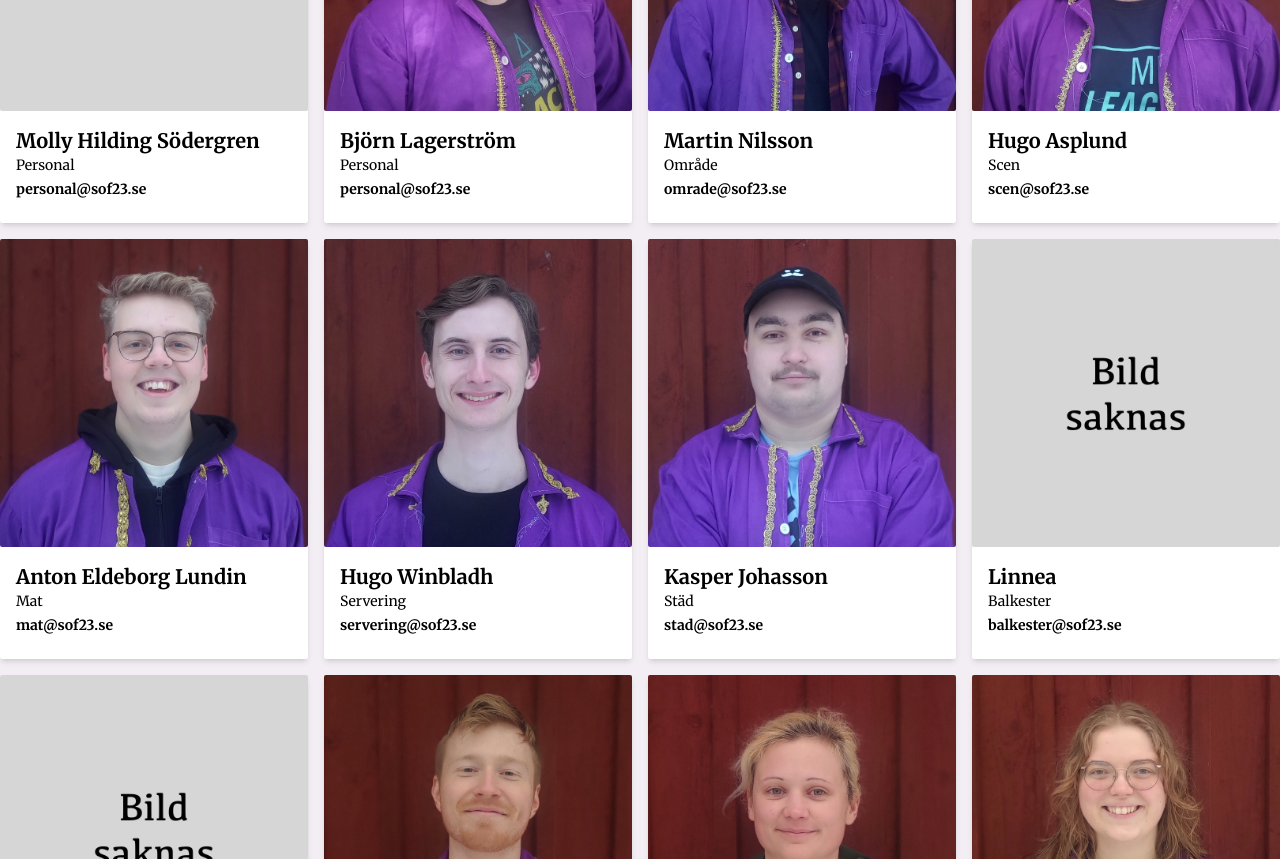
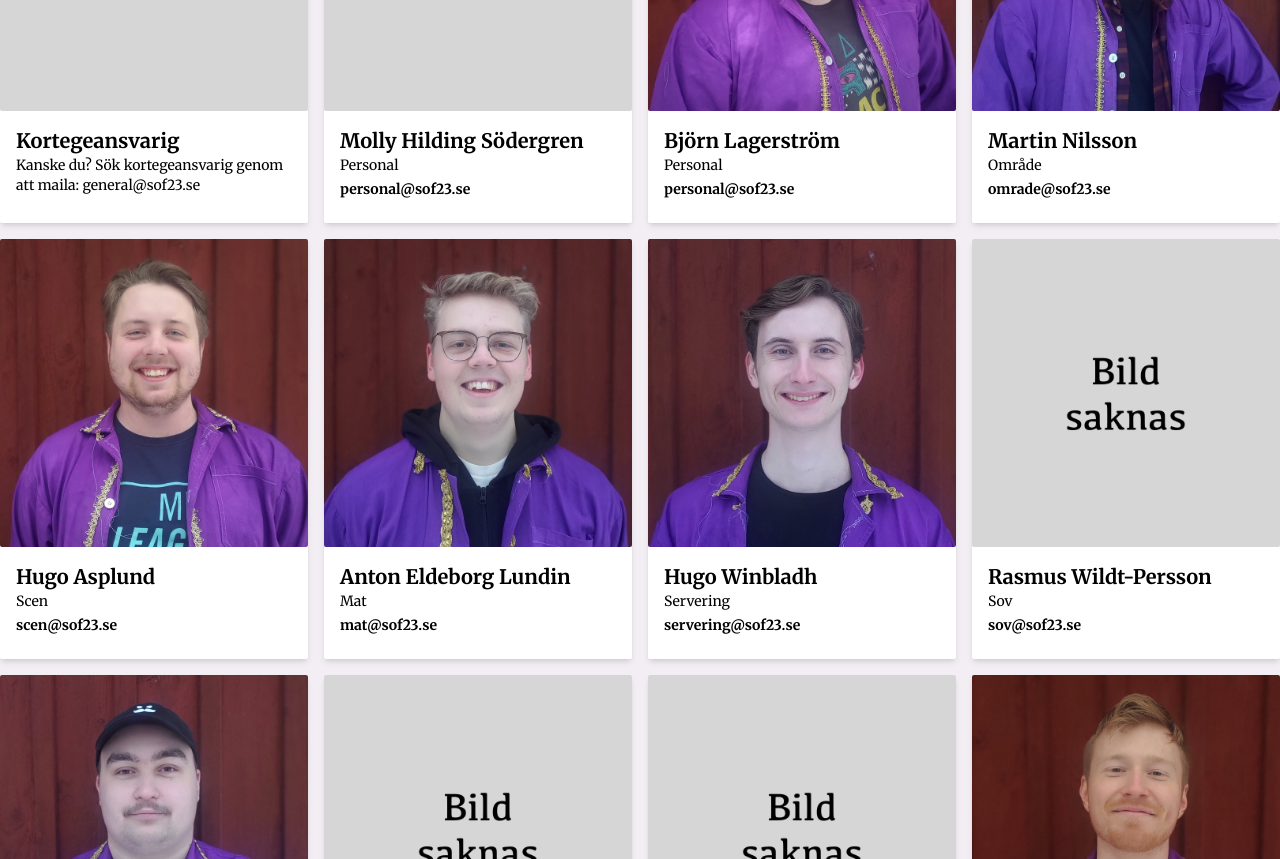
Before and after one commit to WheresMarco/SOF23, a Next.js app: page /kontakta-oss in a window 1280 px wide. Shown: the part 940-1799 px from the top of the page. Built offline with nearby package versions, Linux system fonts and the light colour scheme.

Commit message:
Added a couple of more people

```diff
--- a/app/kontakta-oss/page.js
+++ b/app/kontakta-oss/page.js
@@ -28,14 +28,16 @@ export default function KontaktaOss() {
         <Person image="/kommitte/antonio.jpg" name="Antonio Fernandez" title="Ekonomi" email="ekonomi@sof23.se" />
         <Person image="/kommitte/marco.jpg" name="Marco Hyyryläinen" title="PR-Biljett" email="pr-biljett@sof23.se" />
         <Person image="/kommitte/august.jpg" name="August Goldhahn" title="Sponsorer" email="spons@sof23.se" />
+        <Person image="/kommitte/no.jpg" name="Kortegeansvarig" title="Kanske du? Sök kortegeansvarig genom att maila: general@sof23.se" email="" />
         <Person image="/kommitte/no.jpg" name="Molly Hilding Södergren" title="Personal" email="personal@sof23.se" />
         <Person image="/kommitte/bjorn.jpg" name="Björn Lagerström" title="Personal" email="personal@sof23.se" />
         <Person image="/kommitte/martin.jpg" name="Martin Nilsson" title="Område" email="omrade@sof23.se" />
         <Person image="/kommitte/00.jpg" name="Hugo Asplund" title="Scen" email="scen@sof23.se" />
         <Person image="/kommitte/anton.jpg" name="Anton Eldeborg Lundin" title="Mat" email="mat@sof23.se" />
         <Person image="/kommitte/hugo.jpg" name="Hugo Winbladh" title="Servering" email="servering@sof23.se" />
+        <Person image="/kommitte/no.jpg" name="Rasmus Wildt-Persson" title="Sov" email="sov@sof23.se" />
         <Person image="/kommitte/kasper.jpg" name="Kasper Johasson " title="Städ" email="stad@sof23.se" />
-        <Person image="/kommitte/no.jpg" name="Linnea " title="Balkester" email="balkester@sof23.se" />
+        <Person image="/kommitte/no.jpg" name="Linnea" title="Balkester" email="balkester@sof23.se" />
         <Person image="/kommitte/no.jpg" name="Hanna Begander" title="Balkester" email="balkester@sof23.se" />
         <Person image="/kommitte/oscar.jpg" name="Oscar" title="Sociala Medier" email="webmaster@sof23.se" />
         <Person image="/kommitte/ulrika.jpg" name="Ulrika Jadå" title="Merchandise" email="merch@sof23.se" />
```
